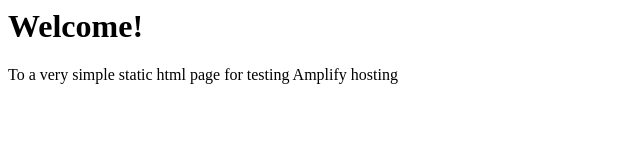
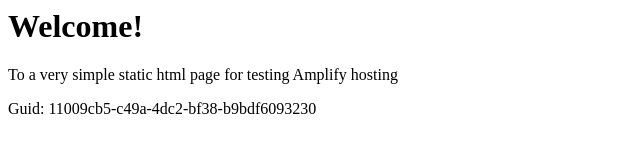
Before and after one commit to aws-aemilia-bom/Github-PR-Commit-Integration-Test-DoNotTouch-v1-preprod-ap-south-1, a website: page src/index.html in a window 1280 px wide. Shown: the whole page, without its empty margins (0-640 px from the left). Drawn offline with Linux system fonts and the light colour scheme.

Commit message:
commit from integ tests

```diff
--- a/src/index.html
+++ b/src/index.html
@@ -1,3 +1,5 @@
+
+
 <html lang="en">
 
 <head>
@@ -10,6 +12,6 @@
 <body>
     <h1>Welcome!</h1>
     <p>To a very simple static html page for testing Amplify hosting</p>
-</body>
+    <p>Guid: 11009cb5-c49a-4dc2-bf38-b9bdf6093230</p></body>
 
 </html>
```
